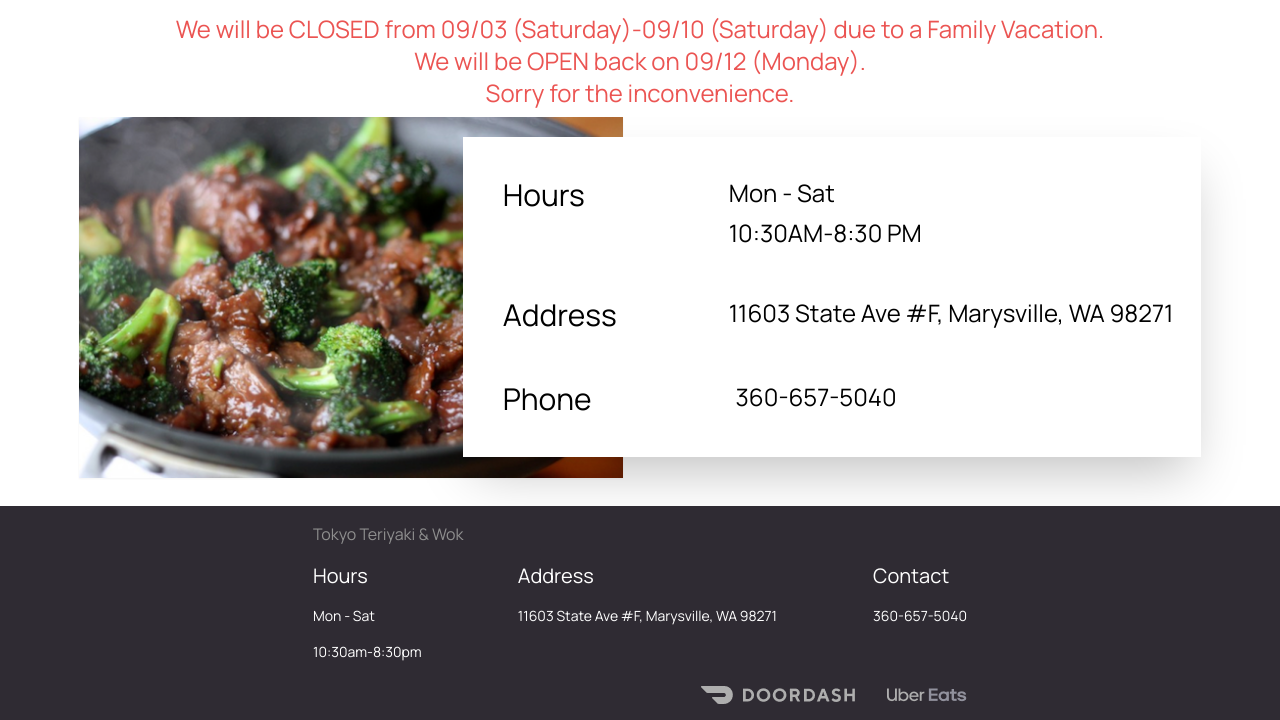
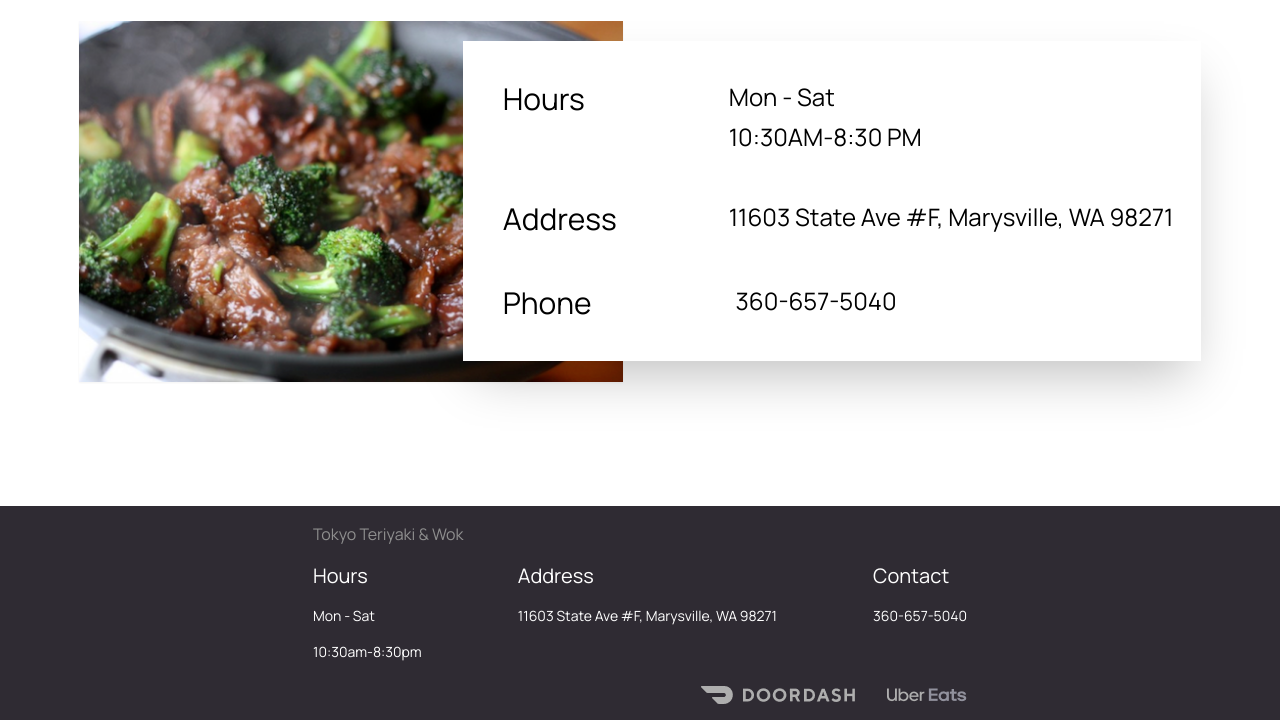
Before and after one commit to kevinylee/tokyoteriyakiwok, a Gatsby site: page / in a window 1280 px wide. Shown: the part 80-800 px from the top of the page. Built offline with nearby package versions, Linux system fonts and the light colour scheme; Gatsby itself is replaced by a stand-in of ours; a web font is replaced by a local one.

Commit message:
backfromkorea

```diff
--- a/src/pages/index.js
+++ b/src/pages/index.js
@@ -34,11 +34,6 @@ const IndexPage = () => {
           </div>
         </div>
       </header>
-      <div class="flex flex-col flex-wrap jusitify-center items-center text-red text-center text-2xl">
-        <p>We will be CLOSED from 09/03 (Saturday)-09/10 (Saturday) due to a Family Vacation.</p>
-        <p>We will be OPEN back on 09/12 (Monday).</p>
-        <p>Sorry for the inconvenience.</p>
-      </div>
       <Info></Info>
       <Footer></Footer>
     </div>
```
